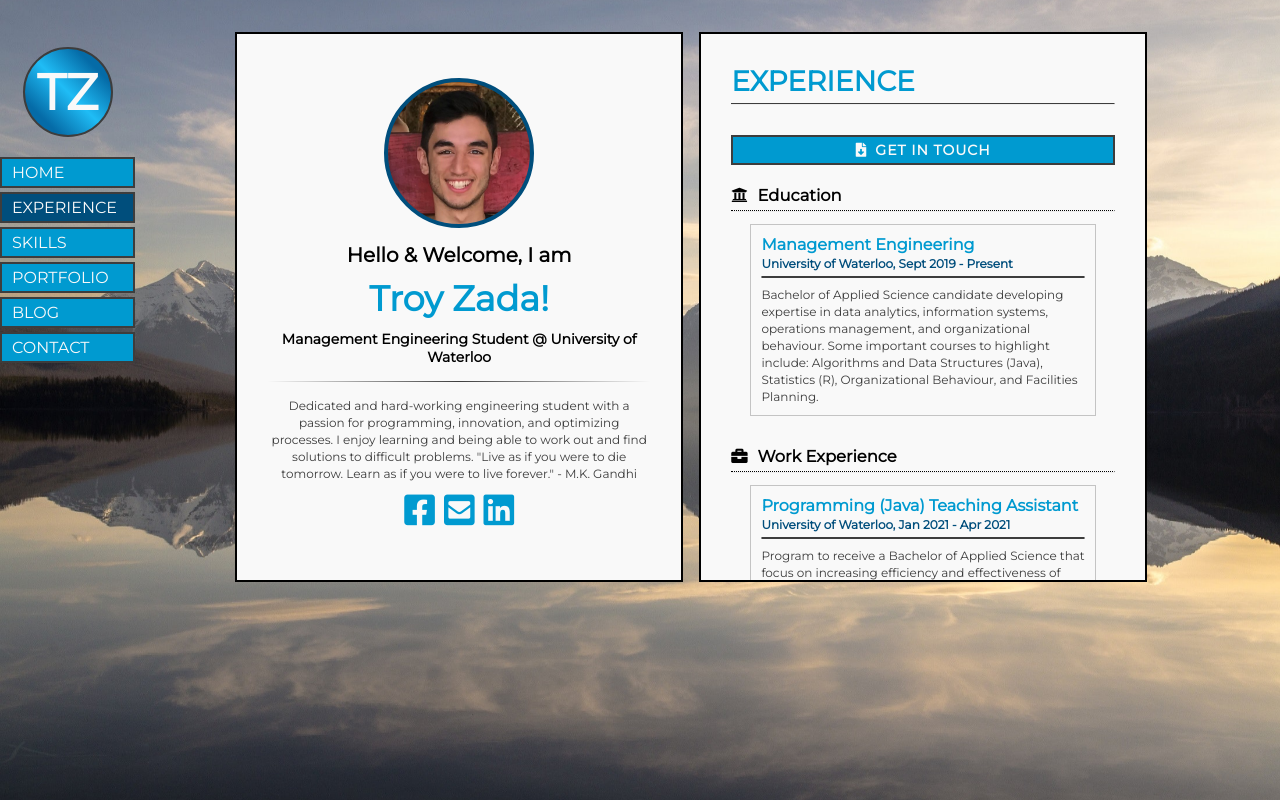
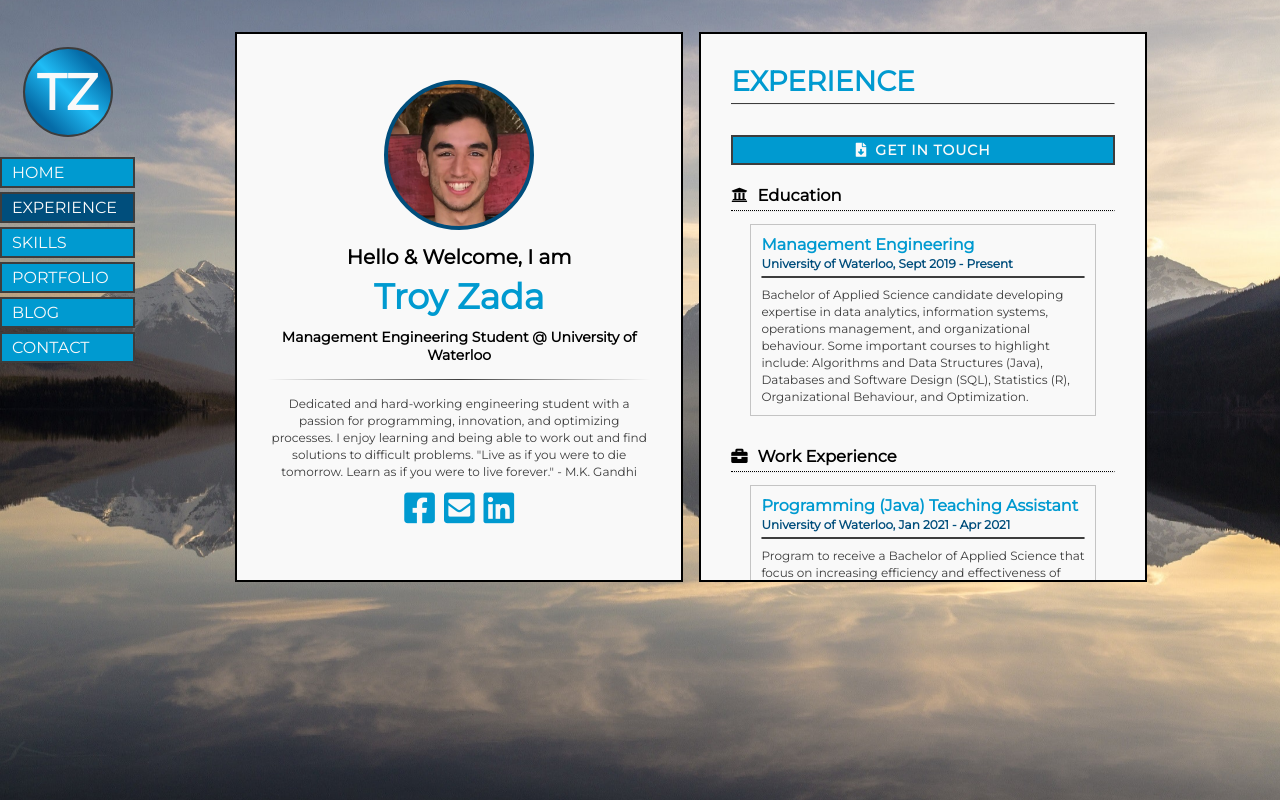
Before and after one commit to tzada8/troy-zada, a React (Create React App) app: page /experience in a window 1280 px wide. Built offline with nearby package versions, Linux system fonts and the light colour scheme; a web font is replaced by a local one.

Commit message:
small visual changes

```diff
--- a/src/components/cards/content/experience/Experience.js
+++ b/src/components/cards/content/experience/Experience.js
@@ -14,7 +14,7 @@ function Experience() {
             title="Management Engineering"
             company="University of Waterloo"
             duration=", Sept 2019 - Present"
-            description="Bachelor of Applied Science candidate developing expertise in data analytics, information systems, operations management, and organizational behaviour. Some important courses to highlight include: Algorithms and Data Structures (Java), Statistics (R), Organizational Behaviour, and Facilities Planning"
+            description="Bachelor of Applied Science candidate developing expertise in data analytics, information systems, operations management, and organizational behaviour. Some important courses to highlight include: Algorithms and Data Structures (Java), Databases and Software Design (SQL), Statistics (R), Organizational Behaviour, and Optimization"
          />
 
          <GroupsDivider />
--- a/src/components/cards/home/Home.css
+++ b/src/components/cards/home/Home.css
@@ -25,7 +25,7 @@
 }
 
 .home-intro-name {
-   padding: 10px 0;
+   padding: 6px 0 10px;
    font-size: 35px;
    color: var(--REG_BLUE);
 }
--- a/src/components/cards/home/Home.js
+++ b/src/components/cards/home/Home.js
@@ -34,7 +34,7 @@ function Home(props) {
             <div className="home-intro-title">
                <h2 className="home-hello-welcome">Hello & Welcome, I am</h2>
                {/* Troy Zada, a Student, a Programmer, ... */}
-               <h1 className="home-intro-name">{FULL_NAME}!</h1>
+               <h1 className="home-intro-name">{FULL_NAME}</h1>
                {/* CURRENT ROLE/POSITION */}
                <h4 className="home-intro-program">
                   Management Engineering Student @ University of Waterloo
```
